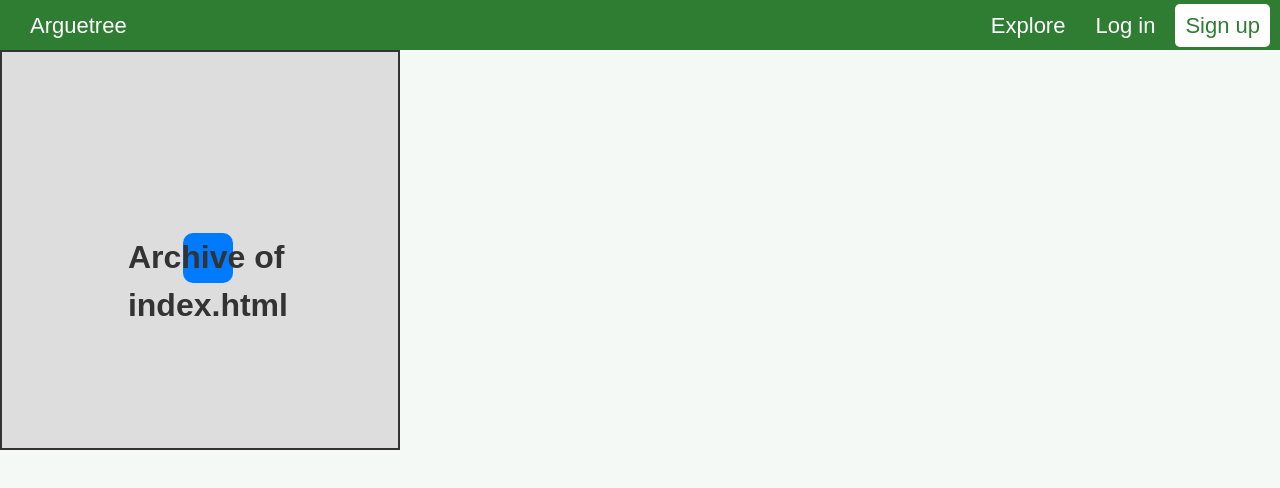
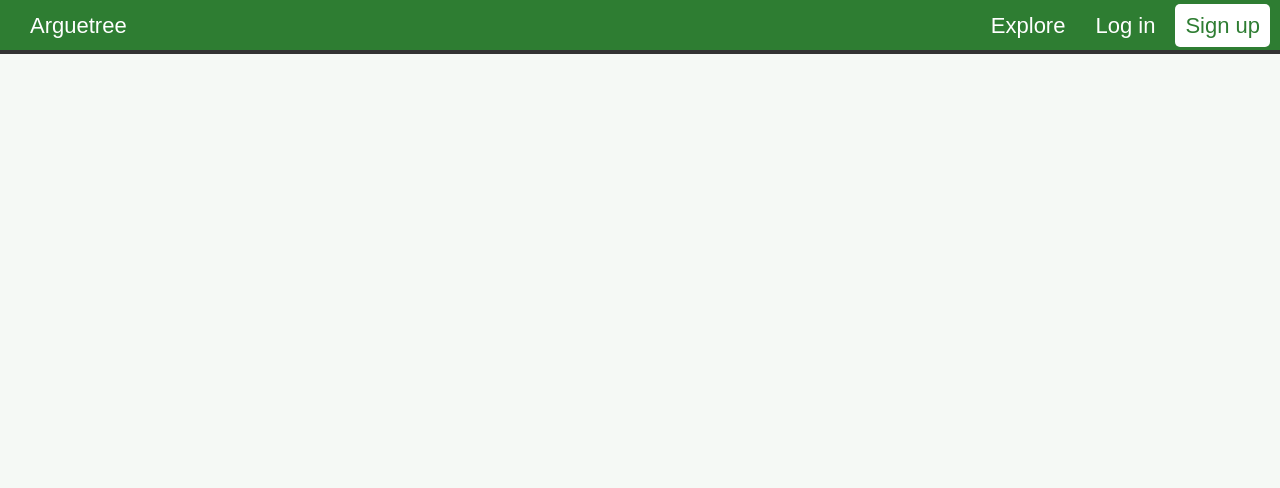
Before and after one commit to mtteo23/argutree, a website: page index.html in a window 1280 px wide. Drawn offline with nearby package versions, Linux system fonts and the light colour scheme; no server answers.

Commit message:
trying map 7

```diff
--- a/index.html
+++ b/index.html
@@ -11,7 +11,7 @@
 	<body>
 		<div id="banner"></div>
     <div id="map">
-      <div id="graph"></div>
+      <div id="graph" align=center></div>
     </div>
     <div id="error" </div>
   </body>
--- a/src/css/style-graph.css
+++ b/src/css/style-graph.css
@@ -409,8 +409,8 @@ body {
 }
 
 #map {
-  width: 400px;
-  height: 400px;
+  width: 100%;
+  height: calc(100%-50px);
   border: 2px solid #333;
   position: relative;
   background-color: #ddd;
```
Also changed, not shown: 404.html (+1 -1 lines).
